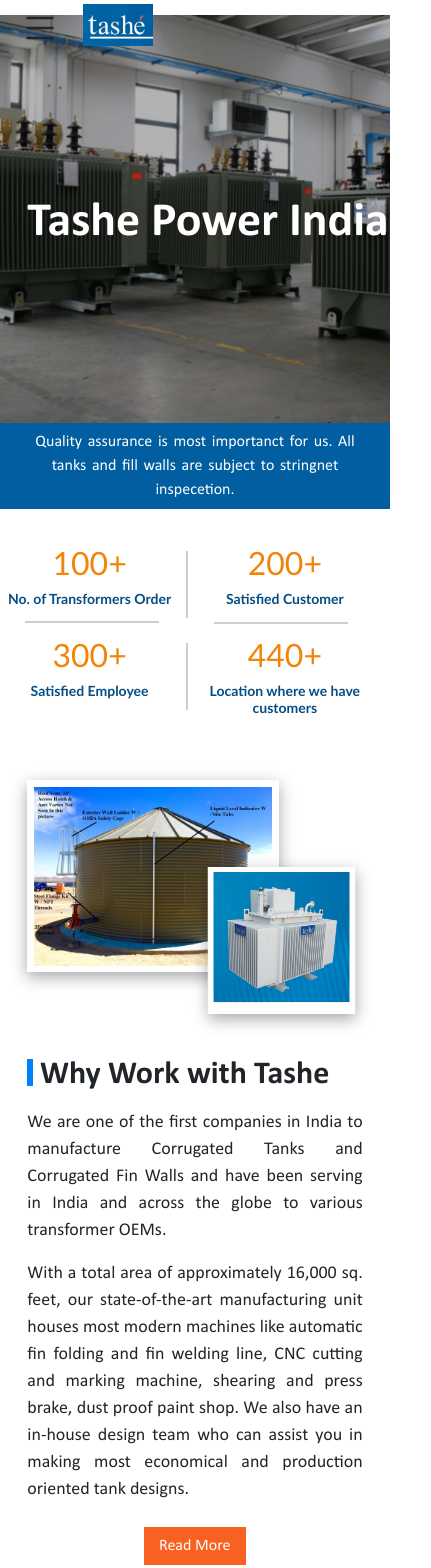
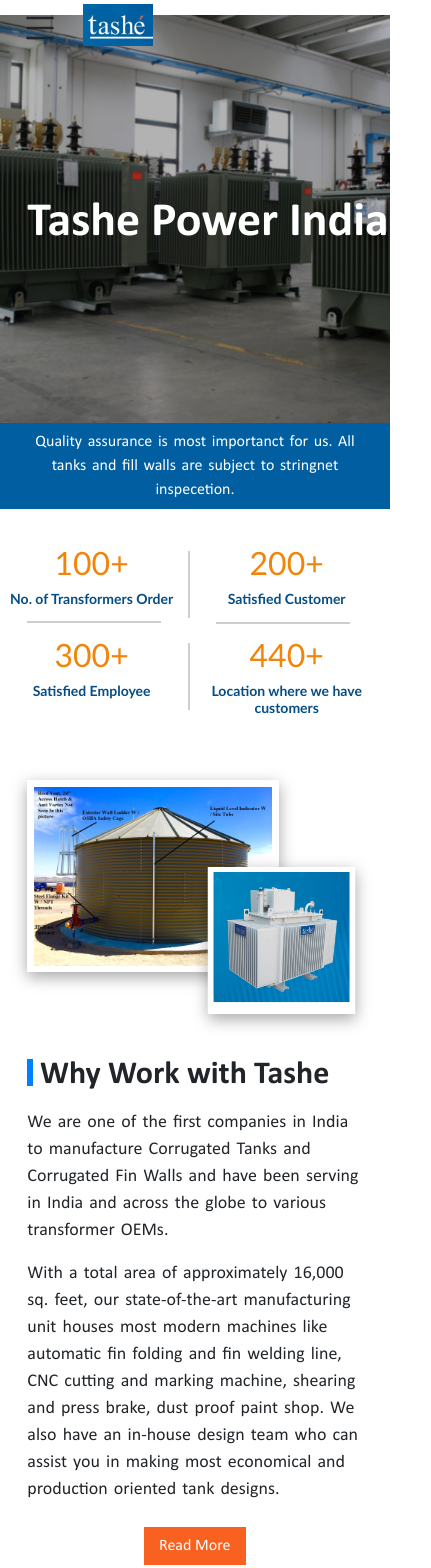
Before and after one commit to naveenbishwas/Tashe, a Next.js app: page / in a window 390 px wide. Shown: the top 1568 px of the page, 431 px wide, since content can reach past the window. Built offline with nearby package versions, Linux system fonts and the light colour scheme; a web font is replaced by a local one.

Commit message:
mobile changes five

```diff
--- a/src/app/globals.css
+++ b/src/app/globals.css
@@ -1095,6 +1095,7 @@
     top: 15%;
     left: 5%;
     display: block;
+    transition: all 0.6s ease;
   }
 
   nav ul {
@@ -1157,7 +1158,7 @@
     display: grid;
     grid-template-columns: auto auto;
     margin-top: 5%;
-    margin-left: -4%;
+    margin-left: -3%;
   }
 
   .num {
@@ -1219,7 +1220,7 @@
   }
 
   .profile-trans {
-    transform: translateX(5%);
+    transform: translateX(8%);
   }
 
   .profile-info-right,
@@ -1248,6 +1249,12 @@
   .profile-btn {
     display: flex;
     justify-content: center;
+  }
+
+  .profile-info-right p {
+    font-size: 18px;
+    text-align: left;
+    word-spacing: 2px;
   }
 
   .profile-header-blue {
@@ -1401,7 +1408,7 @@
   .information-two,
   .information-three {
     width: 51%;
-    height: 329px;
+    height: 360px;
     background-color: rgb(255, 255, 255);
     box-shadow: rgba(0, 0, 0, 0.02) 0px 1px 3px 0px,
       rgba(27, 31, 35, 0.15) 0px 0px 0px 1px;
@@ -1538,7 +1545,6 @@
     border-radius: 8px;
     position: relative;
     z-index: 1;
-    margin-left: 10%;
   }
 
   form input {
@@ -1612,4 +1618,28 @@
   .footer-df {
     margin-bottom: 10%;
   }
-}
+
+  #message {
+    width: 100%;
+    height: 100%;
+  }
+
+  .footer-left {
+    display: flex;
+    align-items: center;
+    justify-content: space-around;
+  }
+
+  .fotter-servcie li:first-of-type {
+    margin-top: 0;
+  }
+
+  .footer-contact li:first-of-type {
+    margin-top: 1%;
+  }
+
+  #cancel {
+    width: 28px;
+    margin-left: 5px;
+  }
+}
```
Also changed, not shown: src/app/page.js.
